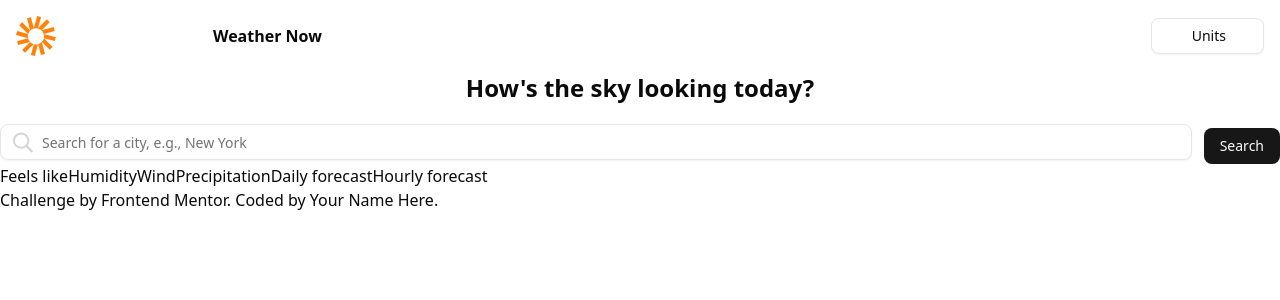
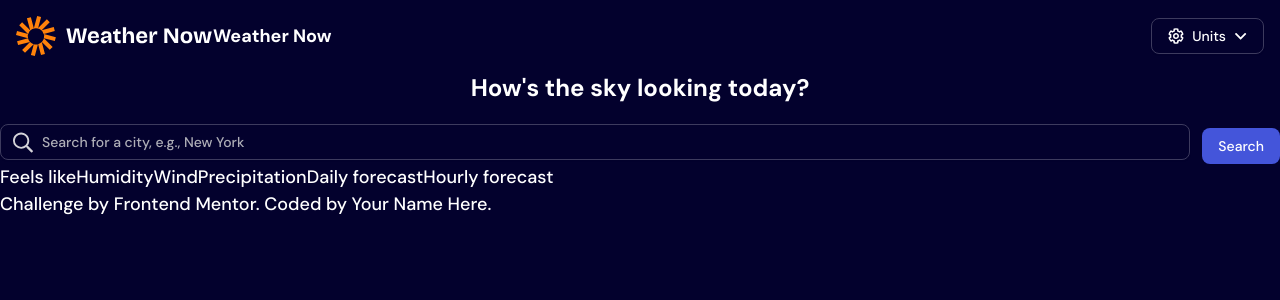
Before and after one commit to Samwelomwenga/weather-app, a React (Vite) app: page / in a window 1280 px wide. Shown: the top 300 px of the page. Built offline with nearby package versions, Linux system fonts and the light colour scheme.

Commit message:
feat: enhance styling with custom font and color palette

```diff
--- a/src/index.css
+++ b/src/index.css
@@ -1,7 +1,9 @@
+@import url('https://fonts.googleapis.com/css2?family=DM+Sans:ital,opsz,wght@0,9..40,300;0,9..40,500;0,9..40,600;0,9..40,700;1,9..40,600&family=Bricolage+Grotesque:wght@700&display=swap');
 @import "tailwindcss";
 @import "tw-animate-css";
 
 @custom-variant dark (&:is(.dark *));
+@custom-variant light (&:is(.light *));
 
 @theme inline {
   --radius-sm: calc(var(--radius) - 4px);
@@ -42,75 +44,91 @@
   --color-sidebar-accent-foreground: var(--sidebar-accent-foreground);
   --color-sidebar-border: var(--sidebar-border);
   --color-sidebar-ring: var(--sidebar-ring);
+
+  /* Fonts */
+  --font-sans: 'DM Sans', sans-serif;
+  --font-display: 'Bricolage Grotesque', sans-serif;
+
+  /* Palette tokens */
+  --color-neutral-900: hsl(243, 96%, 9%);
+  --color-neutral-800: hsl(243, 27%, 20%);
+  --color-neutral-700: hsl(243, 23%, 24%);
+  --color-neutral-600: hsl(243, 23%, 30%);
+  --color-neutral-300: hsl(240, 6%, 70%);
+  --color-neutral-200: hsl(250, 6%, 84%);
+  --color-neutral-0: hsl(0, 0%, 100%);
+  --color-orange-500: hsl(28, 100%, 52%);
+  --color-blue-500: hsl(233, 67%, 56%);
+  --color-blue-700: hsl(248, 70%, 36%);
 }
 
 :root {
   --radius: 0.625rem;
-  --background: oklch(1 0 0);
-  --foreground: oklch(0.145 0 0);
-  --card: oklch(1 0 0);
-  --card-foreground: oklch(0.145 0 0);
-  --popover: oklch(1 0 0);
-  --popover-foreground: oklch(0.145 0 0);
-  --primary: oklch(0.205 0 0);
-  --primary-foreground: oklch(0.985 0 0);
-  --secondary: oklch(0.97 0 0);
-  --secondary-foreground: oklch(0.205 0 0);
-  --muted: oklch(0.97 0 0);
-  --muted-foreground: oklch(0.556 0 0);
-  --accent: oklch(0.97 0 0);
-  --accent-foreground: oklch(0.205 0 0);
-  --destructive: oklch(0.577 0.245 27.325);
-  --border: oklch(0.922 0 0);
-  --input: oklch(0.922 0 0);
-  --ring: oklch(0.708 0 0);
-  --chart-1: oklch(0.646 0.222 41.116);
-  --chart-2: oklch(0.6 0.118 184.704);
-  --chart-3: oklch(0.398 0.07 227.392);
-  --chart-4: oklch(0.828 0.189 84.429);
-  --chart-5: oklch(0.769 0.188 70.08);
-  --sidebar: oklch(0.985 0 0);
-  --sidebar-foreground: oklch(0.145 0 0);
-  --sidebar-primary: oklch(0.205 0 0);
-  --sidebar-primary-foreground: oklch(0.985 0 0);
-  --sidebar-accent: oklch(0.97 0 0);
-  --sidebar-accent-foreground: oklch(0.205 0 0);
-  --sidebar-border: oklch(0.922 0 0);
-  --sidebar-ring: oklch(0.708 0 0);
+  --background: hsl(243, 96%, 9%);           /* Neutral 900 */
+  --foreground: hsl(0, 0%, 100%);             /* Neutral 0 */
+  --card: hsl(243, 27%, 20%);                /* Neutral 800 */
+  --card-foreground: hsl(0, 0%, 100%);
+  --popover: hsl(243, 27%, 20%);             /* Neutral 800 */
+  --popover-foreground: hsl(0, 0%, 100%);
+  --primary: hsl(233, 67%, 56%);             /* Blue 500 */
+  --primary-foreground: hsl(0, 0%, 100%);
+  --secondary: hsl(243, 23%, 24%);           /* Neutral 700 */
+  --secondary-foreground: hsl(0, 0%, 100%);
+  --muted: hsl(243, 23%, 24%);               /* Neutral 700 */
+  --muted-foreground: hsl(240, 6%, 70%);     /* Neutral 300 */
+  --accent: hsl(28, 100%, 52%);              /* Orange 500 */
+  --accent-foreground: hsl(0, 0%, 100%);
+  --destructive: hsl(0, 84%, 60%);
+  --border: hsl(243, 23%, 30%);              /* Neutral 600 */
+  --input: hsl(243, 23%, 30%);               /* Neutral 600 */
+  --ring: hsl(233, 67%, 56%);                /* Blue 500 */
+  --chart-1: hsl(28, 100%, 52%);
+  --chart-2: hsl(233, 67%, 56%);
+  --chart-3: hsl(248, 70%, 36%);
+  --chart-4: hsl(240, 6%, 70%);
+  --chart-5: hsl(250, 6%, 84%);
+  --sidebar: hsl(243, 27%, 20%);
+  --sidebar-foreground: hsl(0, 0%, 100%);
+  --sidebar-primary: hsl(233, 67%, 56%);
+  --sidebar-primary-foreground: hsl(0, 0%, 100%);
+  --sidebar-accent: hsl(28, 100%, 52%);
+  --sidebar-accent-foreground: hsl(0, 0%, 100%);
+  --sidebar-border: hsl(243, 23%, 30%);
+  --sidebar-ring: hsl(233, 67%, 56%);
 }
 
-.dark {
-  --background: oklch(0.145 0 0);
-  --foreground: oklch(0.985 0 0);
-  --card: oklch(0.205 0 0);
-  --card-foreground: oklch(0.985 0 0);
-  --popover: oklch(0.205 0 0);
-  --popover-foreground: oklch(0.985 0 0);
-  --primary: oklch(0.922 0 0);
-  --primary-foreground: oklch(0.205 0 0);
-  --secondary: oklch(0.269 0 0);
-  --secondary-foreground: oklch(0.985 0 0);
-  --muted: oklch(0.269 0 0);
-  --muted-foreground: oklch(0.708 0 0);
-  --accent: oklch(0.269 0 0);
-  --accent-foreground: oklch(0.985 0 0);
-  --destructive: oklch(0.704 0.191 22.216);
-  --border: oklch(1 0 0 / 10%);
-  --input: oklch(1 0 0 / 15%);
-  --ring: oklch(0.556 0 0);
-  --chart-1: oklch(0.488 0.243 264.376);
-  --chart-2: oklch(0.696 0.17 162.48);
-  --chart-3: oklch(0.769 0.188 70.08);
-  --chart-4: oklch(0.627 0.265 303.9);
-  --chart-5: oklch(0.645 0.246 16.439);
-  --sidebar: oklch(0.205 0 0);
-  --sidebar-foreground: oklch(0.985 0 0);
-  --sidebar-primary: oklch(0.488 0.243 264.376);
-  --sidebar-primary-foreground: oklch(0.985 0 0);
-  --sidebar-accent: oklch(0.269 0 0);
-  --sidebar-accent-foreground: oklch(0.985 0 0);
-  --sidebar-border: oklch(1 0 0 / 10%);
-  --sidebar-ring: oklch(0.556 0 0);
+.light {
+  --background: hsl(0, 0%, 100%);            /* Neutral 0 */
+  --foreground: hsl(243, 96%, 9%);            /* Neutral 900 */
+  --card: hsl(0, 0%, 100%);                  /* Neutral 0 */
+  --card-foreground: hsl(243, 96%, 9%);
+  --popover: hsl(0, 0%, 100%);
+  --popover-foreground: hsl(243, 96%, 9%);
+  --primary: hsl(233, 67%, 56%);             /* Blue 500 */
+  --primary-foreground: hsl(0, 0%, 100%);
+  --secondary: hsl(250, 6%, 84%);            /* Neutral 200 */
+  --secondary-foreground: hsl(243, 96%, 9%);
+  --muted: hsl(250, 6%, 84%);                /* Neutral 200 */
+  --muted-foreground: hsl(243, 23%, 30%);    /* Neutral 600 */
+  --accent: hsl(28, 100%, 52%);              /* Orange 500 */
+  --accent-foreground: hsl(0, 0%, 100%);
+  --destructive: hsl(0, 84%, 60%);
+  --border: hsl(240, 6%, 70%);               /* Neutral 300 */
+  --input: hsl(250, 6%, 84%);                /* Neutral 200 */
+  --ring: hsl(233, 67%, 56%);                /* Blue 500 */
+  --chart-1: hsl(28, 100%, 52%);
+  --chart-2: hsl(233, 67%, 56%);
+  --chart-3: hsl(248, 70%, 36%);
+  --chart-4: hsl(240, 6%, 70%);
+  --chart-5: hsl(250, 6%, 84%);
+  --sidebar: hsl(250, 6%, 84%);
+  --sidebar-foreground: hsl(243, 96%, 9%);
+  --sidebar-primary: hsl(233, 67%, 56%);
+  --sidebar-primary-foreground: hsl(0, 0%, 100%);
+  --sidebar-accent: hsl(28, 100%, 52%);
+  --sidebar-accent-foreground: hsl(0, 0%, 100%);
+  --sidebar-border: hsl(240, 6%, 70%);
+  --sidebar-ring: hsl(233, 67%, 56%);
 }
 
 @layer base {
@@ -119,5 +137,7 @@
   }
   body {
     @apply bg-background text-foreground;
+    font-family: var(--font-sans);
+    font-size: 18px;
   }
 }
```
